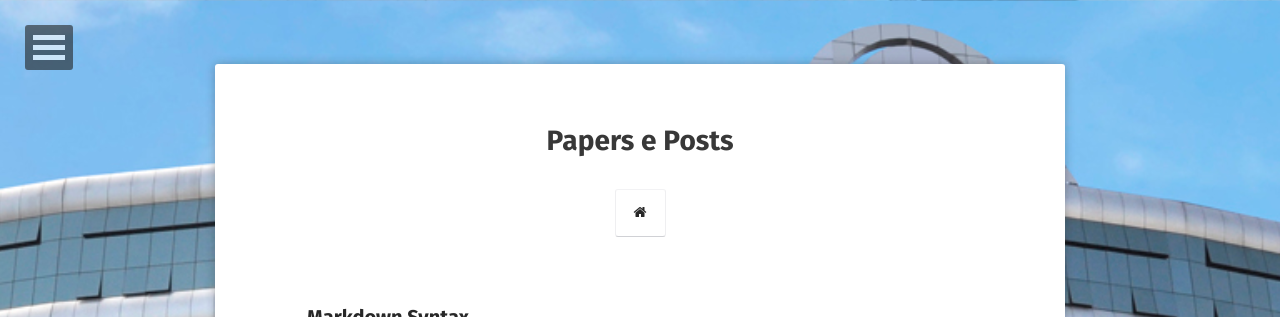
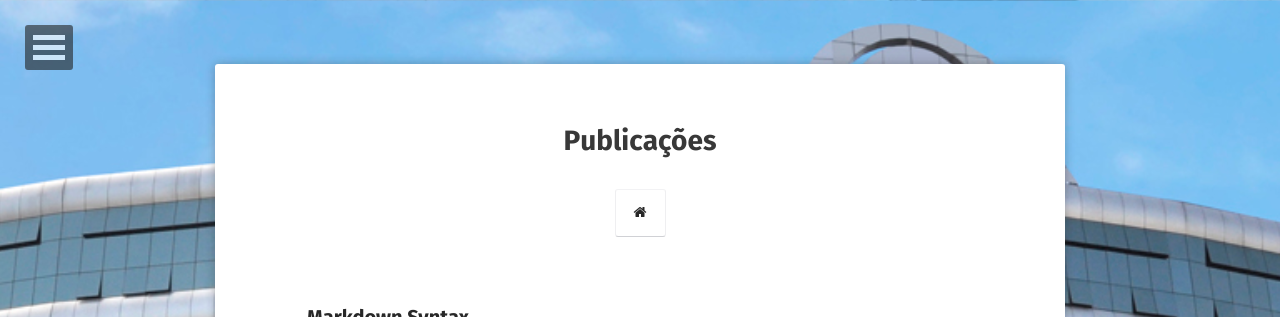
Before and after one commit to LabCidades/LabCidades.github.io, a Jekyll site: the page built from posts/index.md, in a window 1280 px wide. Shown: the top 317 px of the page. Built offline with Jekyll 4.4.1, drawn with Linux system fonts in a browser that asks for light colours; some web fonts are replaced.

Commit message:
traduçao melhorada

```diff
--- a/posts/index.md
+++ b/posts/index.md
@@ -1,6 +1,6 @@
 ---
 layout: post-list
-title: Papers e Posts
+title: Publicações
 excerpt: "Produções do LabCidades"
 comments: false
 ---
```
